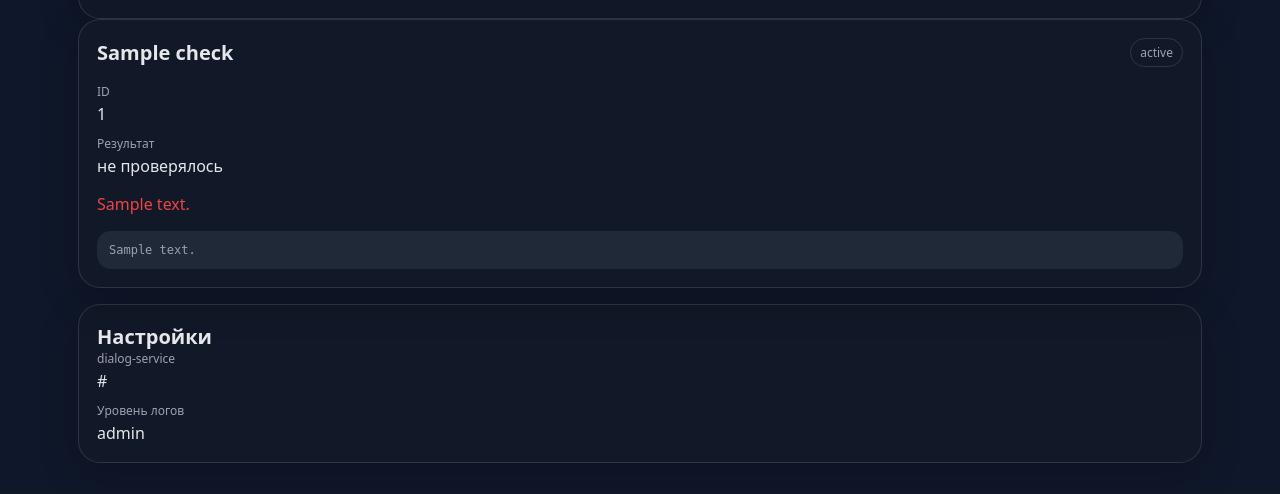
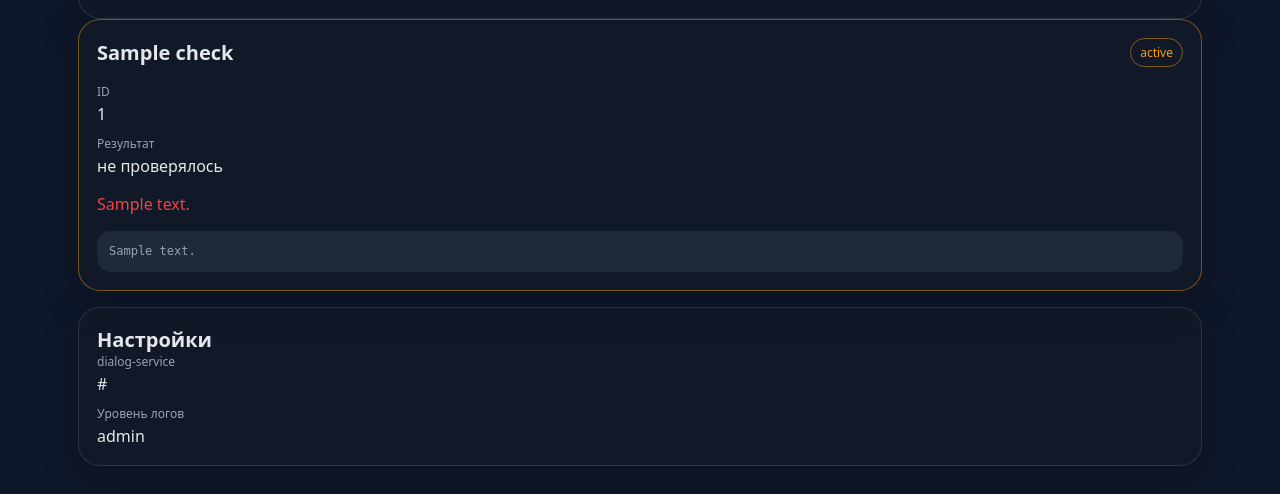
Before and after one commit to alexsudakov/home-dialog-console, a FastAPI app: template home-dialog-console/app/templates/index.html in a window 1280 px wide. Shown: the part 467-961 px from the top of the page. Before the commit the page ends 930 px from the top, so only its background shows below. Run offline with FastAPI, Linux system fonts and the light colour scheme; the template is opened without the code that fills it: most values are stand-ins (such as "Sample title", 1, 10 or a date in 2020).

Commit message:
Improve neutral diagnostics card style

```diff
--- a/home-dialog-console/app/static/app.css
+++ b/home-dialog-console/app/static/app.css
@@ -7,6 +7,7 @@
   --muted: #9ca3af;
   --ok: #22c55e;
   --bad: #ef4444;
+  --neutral: #f59e0b;
   --border: rgba(255, 255, 255, 0.12);
 }
 
@@ -92,6 +93,10 @@ h2 {
   border-color: rgba(239, 68, 68, 0.45);
 }
 
+.card.neutral {
+  border-color: rgba(245, 158, 11, 0.45);
+}
+
 .card.wide {
   margin-top: 16px;
 }
@@ -120,6 +125,11 @@ h2 {
 .bad .badge {
   color: var(--bad);
   border-color: rgba(239, 68, 68, 0.5);
+}
+
+.neutral .badge {
+  color: var(--neutral);
+  border-color: rgba(245, 158, 11, 0.5);
 }
 
 dl {
@@ -156,6 +166,8 @@ pre {
   background: var(--panel-soft);
   color: var(--muted);
   font-size: 12px;
+  line-height: 1.45;
+  white-space: pre-wrap;
 }
 
 @media (max-width: 640px) {
```
